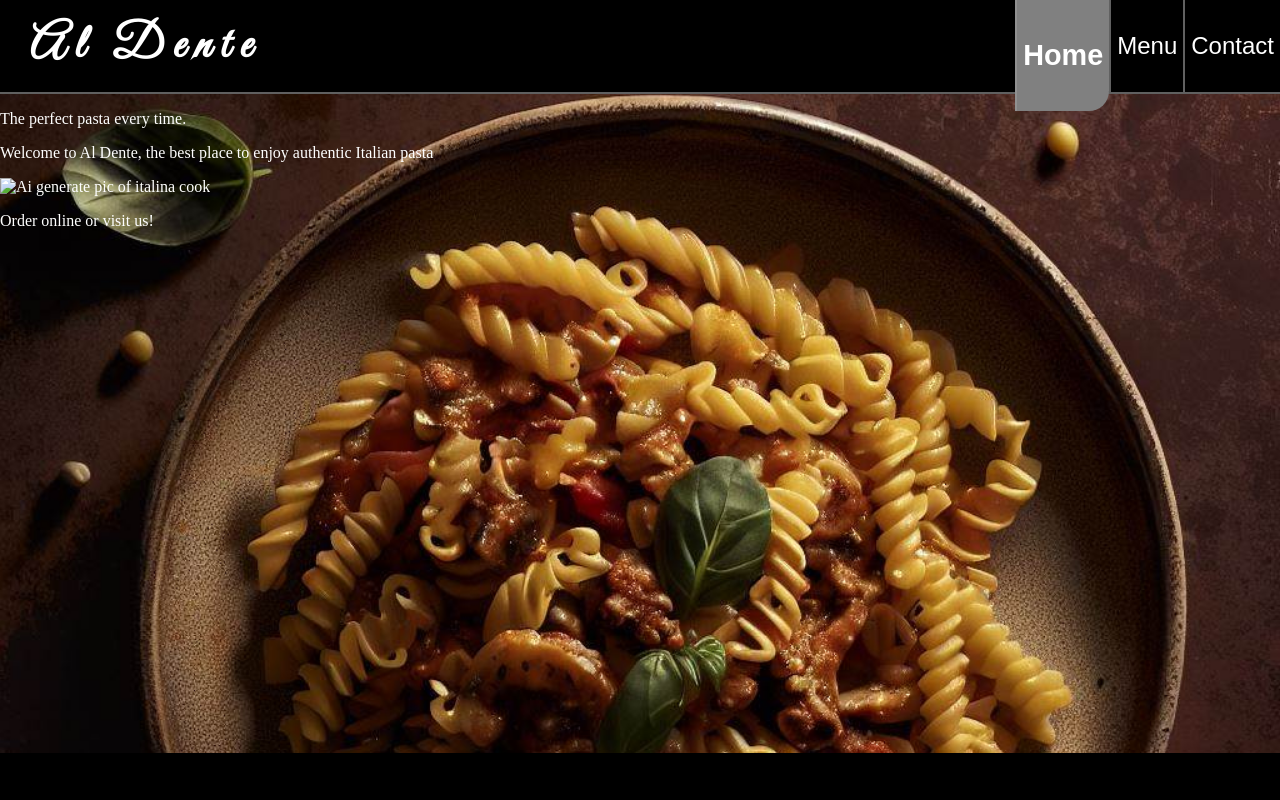
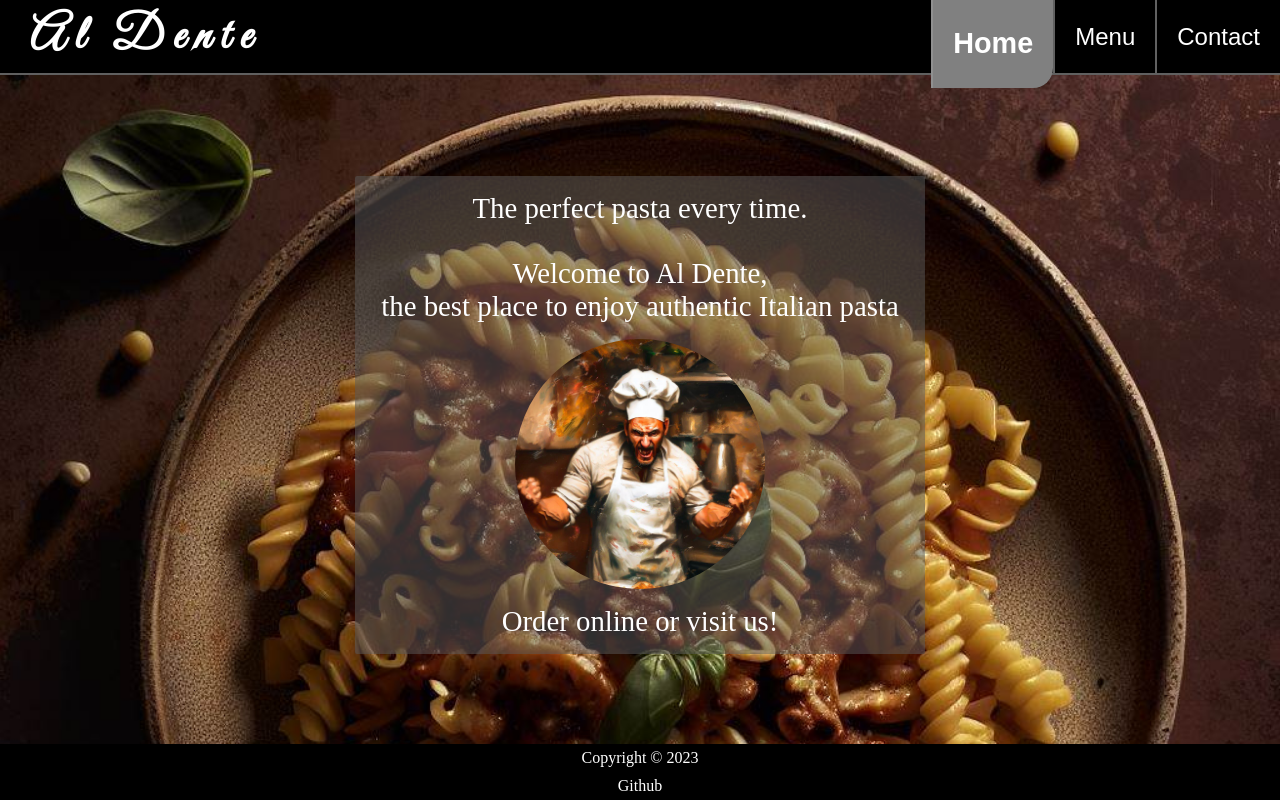
Before and after one commit to Andr-e-acute/Odin-RestaurantPage, a website built with webpack: page dist/index.html in a window 1280 px wide. Built offline with nearby package versions, Linux system fonts and the light colour scheme.

Commit message:
mockup styling done style.css should be usable until Menu/contact

```diff
--- a/dist/index.html
+++ b/dist/index.html
@@ -17,16 +17,21 @@
           ><button>Contact</button>
         </nav>
       </header>
-      <main id="home">
-
-        <p>The perfect pasta every time.</p>
-        <p>
-          Welcome to Al Dente, the best place to enjoy authentic Italian pasta
-        </p>
-        <img src="" alt="Ai generate pic of italina cook" />
-        <p>Order online or visit us!</p>
+      <main>
+        <div id="home">
+          <p>The perfect pasta every time.</p>
+          <p>
+            Welcome to Al Dente,<br />
+            the best place to enjoy authentic Italian pasta
+          </p>
+          <img src="images/chef.jpg" alt="Ai generate pic of italina cook" />
+          <p>Order online or visit us!</p>
+        </div>
       </main>
-      <footer></footer>
+      <footer>
+        <p>Copyright © 2023</p>
+        <a href="https://github.com/Andr-e-acute/Odin-RestaurantPage">Github</a>
+      </footer>
     </div>
   </body>
 </html>
--- a/dist/style.css
+++ b/dist/style.css
@@ -2,30 +2,31 @@
 
 :root {
   --background-color: black;
-  --background-color-lighter: gray;
+  --background-color-lighter: rgba(91, 90, 90, 0.513);
+  --contrast-color: gray;
   --font-color: white;
   --font-family-logo: "Great Vibes", cursive;
   --font-family: sans-serif;
-  --parting-line:2px solid rgba(155, 155, 155, 0.622);
+  --parting-line: 2px solid rgba(155, 155, 155, 0.622);
 }
 *::before,
 *::after {
   box-sizing: border-box;
   padding: 0;
   margin: 0px;
-  color: red;
 }
 body {
   box-sizing: border-box;
   margin: 0;
   padding: 0;
+  background-color: var(--background-color);
 }
 #content {
-  min-height: 100vh;
+  height: 100vh;
   display: grid;
-  grid-template-rows: 2fr 14fr 1fr;
+  grid-template-rows: 1.5fr 14fr 1fr;
 color: var(--font-color);
-  background-color: var(--background-color);
+
 }
 
 #header {
@@ -34,13 +35,12 @@ body {
   align-items: stretch;
   flex-wrap: wrap;
 
-
   border-bottom: var(--parting-line);
 }
 h1 {
   font-family: var(--font-family-logo);
   font-size: 3rem;
-  letter-spacing: .6rem;
+  letter-spacing: 0.6rem;
   padding-left: 30px;
   margin: auto 0;
 }
@@ -48,6 +48,7 @@ body {
   display: flex;
 }
 #header > nav button {
+  padding: 20px;
   font-size: 1.5rem;
   border: none;
   border-left: var(--parting-line);
@@ -55,8 +56,11 @@ body {
   font-style: var(--font-family);
   color: inherit;
 }
-#header button.active{
-    background-color: var(--background-color-lighter);
+#header > nav button:hover {
+  font-size: 1.8rem;
+}
+#header button.active {
+  background-color: var(--contrast-color);
   font-weight: bold;
   font-size: 1.8rem;
   height: 120%;
@@ -65,8 +69,50 @@ body {
   border-radius: 0 0 20px 0;
 }
 
-#home {
+main {
   background: url(./images/background-darkl.jpg);
   background-size: cover;
   background-attachment: fixed;
+  display: flex;
+  justify-content: center;
+  align-items: center;
 }
+
+#home {
+  background-color: var(--background-color-lighter);
+  border-radius: 2px;
+  display: flex;
+  flex-direction: column;
+  align-items: center;
+  margin: 20px 0 10px 0;
+  padding: 0px 10px;
+  height: min-content;
+}
+#home p {
+
+    margin: 1rem;
+  font-size: 1.8rem;
+  text-align: center;
+}
+#home > img {
+  width: min(30vw, 250px);
+  border-radius: 50%;
+}
+
+footer{
+    display: flex;
+    flex-direction: column;
+    align-items: center;
+
+}
+
+footer *{
+    color: var(--font-color);
+    text-decoration: none;
+    margin: 5px;
+
+}
+footer a:hover{
+    transform: scale(1.2);
+    background-color: var(--background-color-lighter);
+}
```
Also changed, not shown: dist/images/chef.jpg (renamed from src/chef.jpg). Lines whose indentation alone changed are shown as unchanged.
